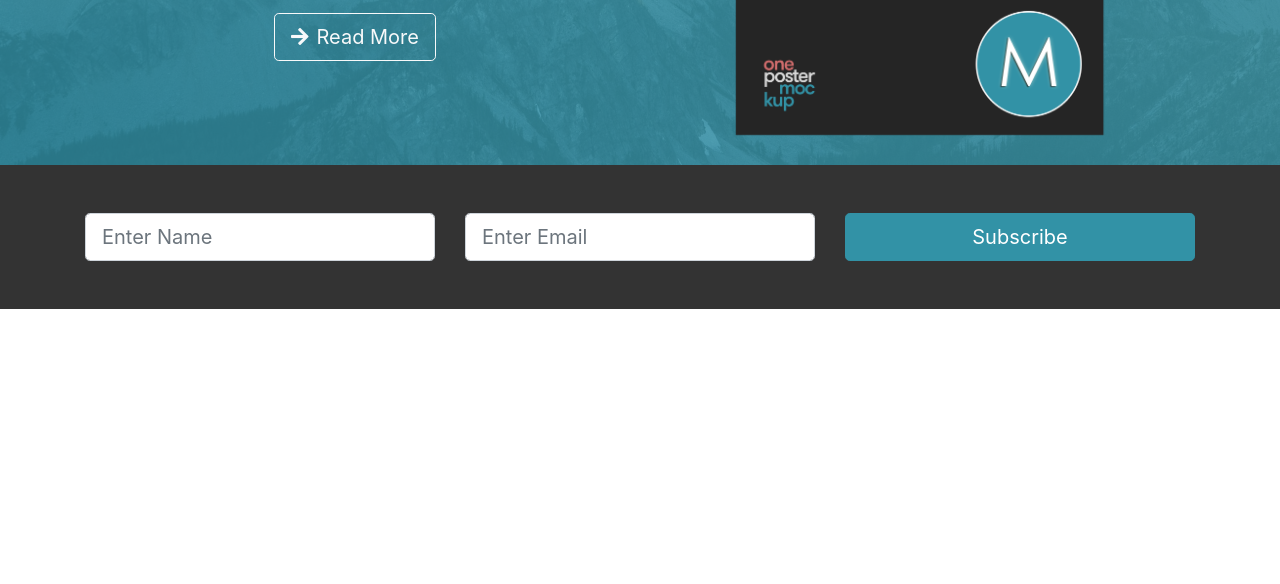
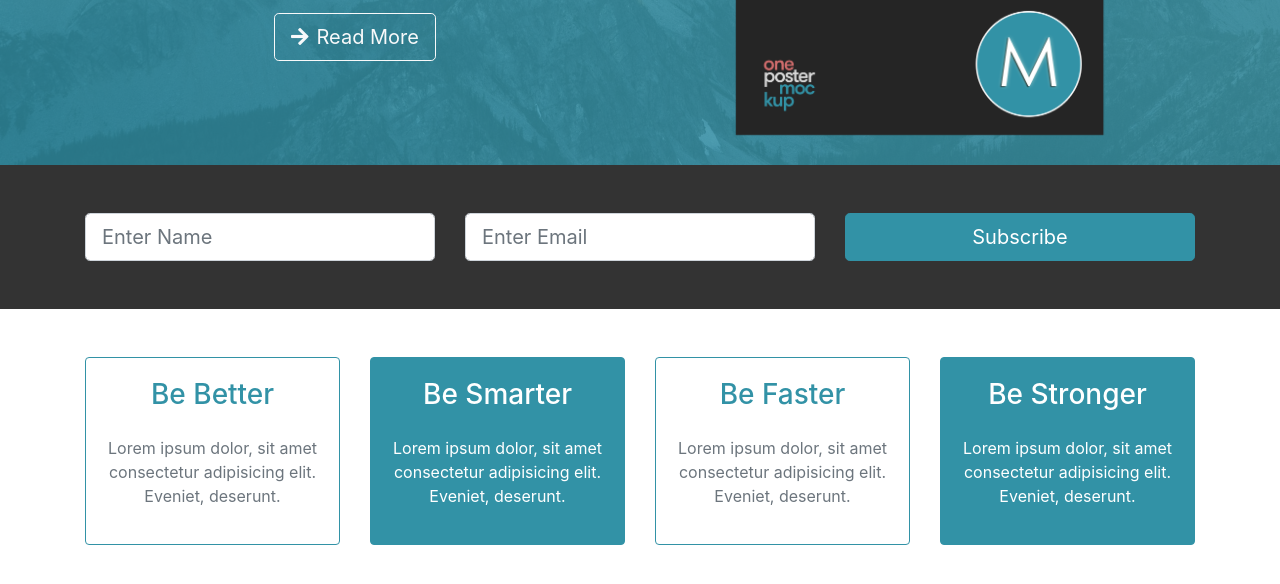
Before and after one commit to AndreiSold/BootstrapResourcesAndMocks, a website: page projects/Mizuxe/index.html in a window 1280 px wide. Shown: the part 540-1124 px from the top of the page. Before the commit the page ends 849 px from the top, so only its background shows below. Drawn offline with nearby package versions, Linux system fonts and the light colour scheme.

Commit message:
Added the cards

```diff
--- a/projects/Mizuxe/index.html
+++ b/projects/Mizuxe/index.html
@@ -65,9 +65,9 @@
 </section>
 
 <!--subscribe section-->
-<section id="subscribe-section">
+<section id="subscribe-section" class="py-5">
     <div class="container">
-        <div class="row py-5">
+        <div class="row">
             <div class="col-12 col-md-4 form-group mb-3 mb-md-0">
                 <input type="text" placeholder="Enter Name" class="form-control form-control-lg">
             </div>
@@ -80,6 +80,50 @@
         </div>
     </div>
 </section>
+
+<!--cards section-->
+<div id="cards-section" class="py-5">
+    <div class="container">
+        <div class="row">
+            <div class="col-sm-12 mb-sm-3 col-md-3">
+                <div class="card bg-white btn-outline-primary">
+                    <div class="card-body text-center">
+                        <h3 class="text-primary pb-3">Be Better</h3>
+                        <p class="text-grey text-muted">Lorem ipsum dolor, sit amet consectetur adipisicing elit.
+                            Eveniet, deserunt.</p>
+                    </div>
+                </div>
+            </div>
+            <div class="col-sm-12 mb-sm-3 col-md-3">
+                <div class="card bg-primary btn-outline-primary">
+                    <div class="card-body text-center">
+                        <h3 class="text-white pb-3">Be Smarter</h3>
+                        <p class="text-white">Lorem ipsum dolor, sit amet consectetur adipisicing elit. Eveniet,
+                            deserunt.</p>
+                    </div>
+                </div>
+            </div>
+            <div class="col-sm-12 mb-sm-3 col-md-3">
+                <div class="card bg-white btn-outline-primary">
+                    <div class="card-body text-center">
+                        <h3 class="text-primary pb-3">Be Faster</h3>
+                        <p class="text-grey text-muted">Lorem ipsum dolor, sit amet consectetur adipisicing elit.
+                            Eveniet, deserunt.</p>
+                    </div>
+                </div>
+            </div>
+            <div class="col-sm-12 mb-sm-3 col-md-3">
+                <div class="card bg-primary btn-outline-primary">
+                    <div class="card-body text-center">
+                        <h3 class="text-white pb-3">Be Stronger</h3>
+                        <p class="text-white">Lorem ipsum dolor, sit amet consectetur adipisicing elit. Eveniet,
+                            deserunt.</p>
+                    </div>
+                </div>
+            </div>
+        </div>
+    </div>
+</div>
 
 <script src="http://code.jquery.com/jquery-3.3.1.min.js" integrity="sha256-FgpCb/KJQlLNfOu91ta32o/NMZxltwRo8QtmkMRdAu8="
         crossorigin="anonymous"></script>
```
